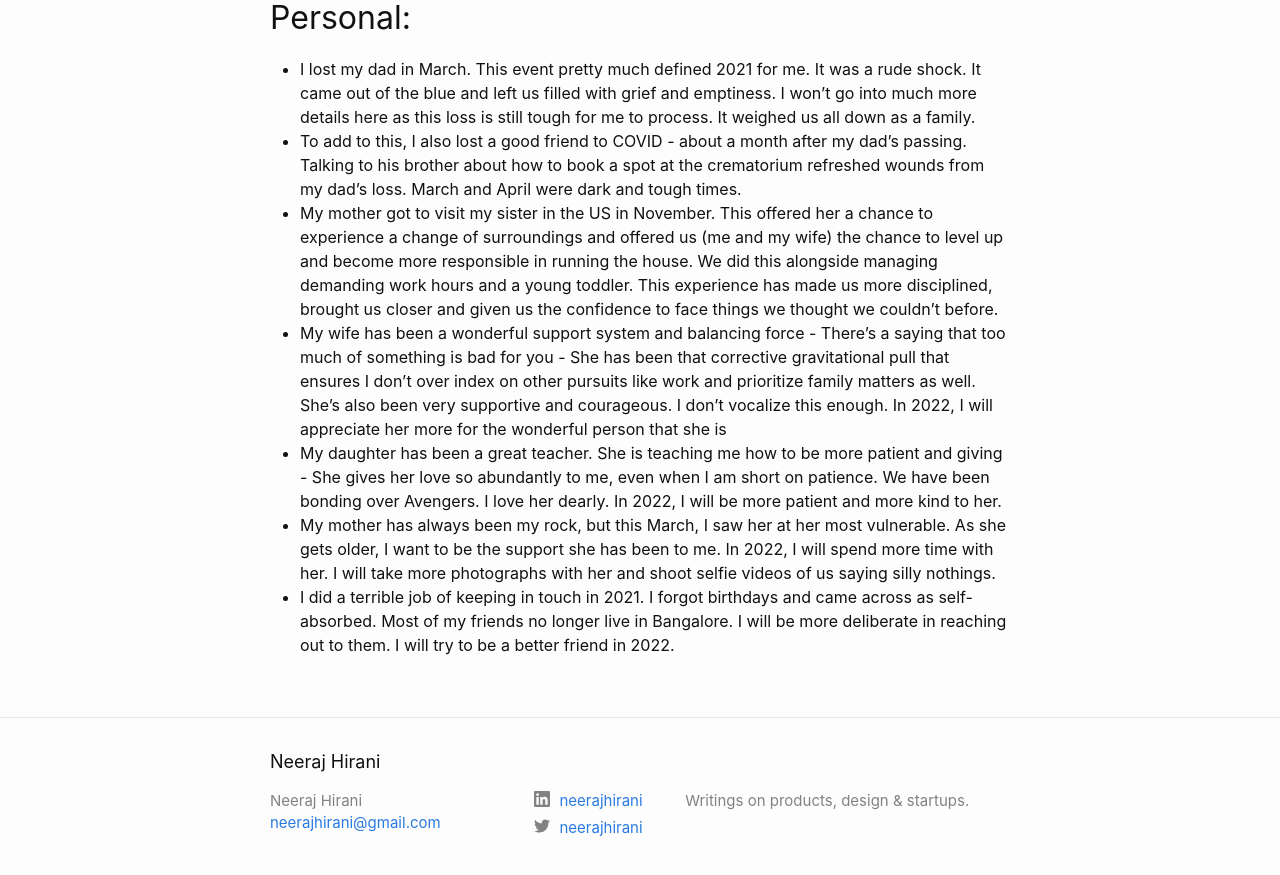
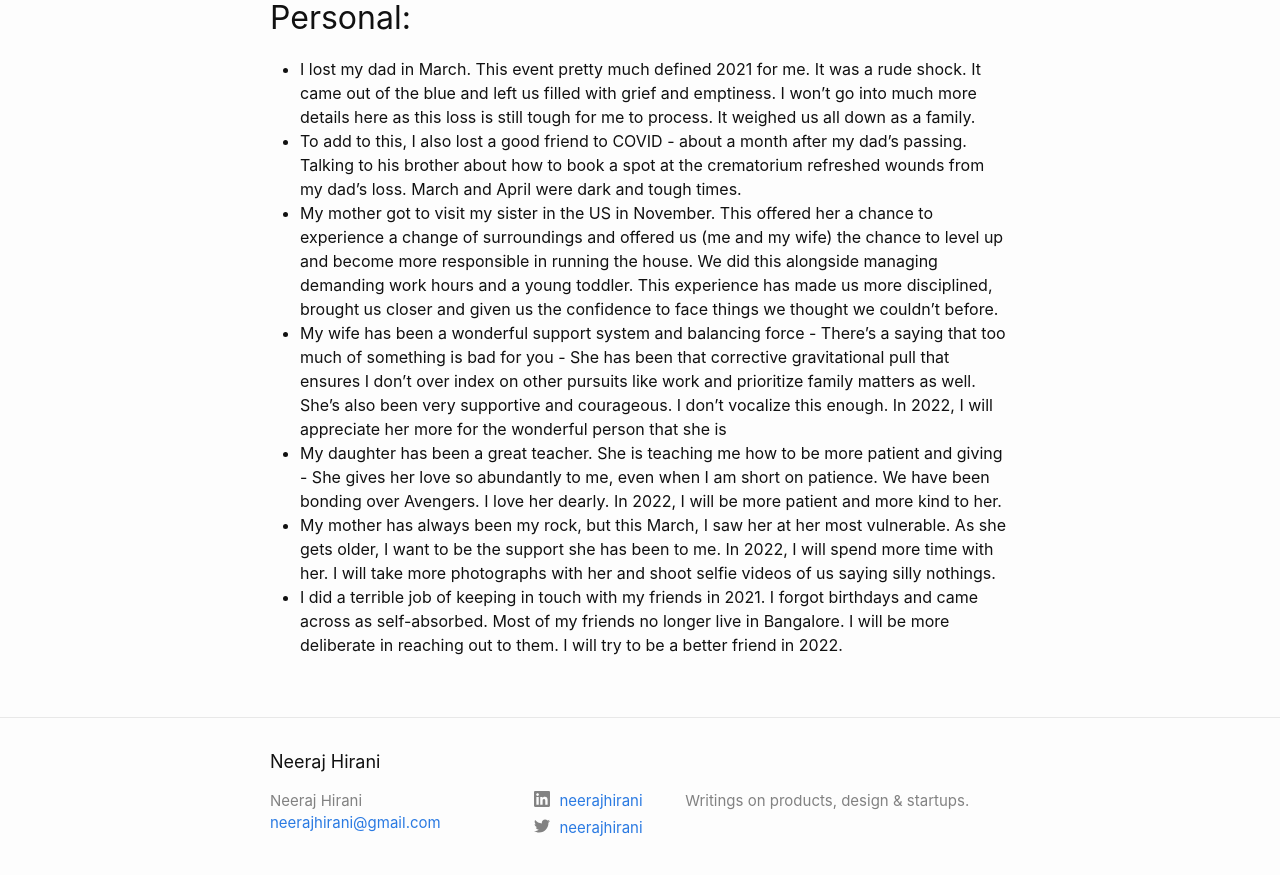
Before and after one commit to neerajhirani/neerajhirani.github.io, a Jekyll site: the page built from _posts/2021-12-31-reflections-from-2021.markdown, in a window 1280 px wide and 900 px high, scrolled down 1733 px. Shown: the top 875 px of the window. Built offline with Jekyll 4.4.1, drawn with Linux system fonts in a browser that asks for light colours.

Commit message:
Update 2021-12-31-reflections-from-2021.markdown

```diff
--- a/_posts/2021-12-31-reflections-from-2021.markdown
+++ b/_posts/2021-12-31-reflections-from-2021.markdown
@@ -44,4 +44,4 @@ This year went by in a flash. I want to assess it across five dimensions - Caree
 - My wife has been a wonderful support system and balancing force - There’s a saying that too much of something is bad for you - She has been that corrective gravitational pull that ensures I don’t over index on other pursuits like work and prioritize family matters as well. She’s also been very supportive and courageous. I don’t vocalize this enough. In 2022, I will appreciate her more for the wonderful person that she is
 - My daughter has been a great teacher. She is teaching me how to be more patient and giving - She gives her love so abundantly to me, even when I am short on patience. We have been bonding over Avengers. I love her dearly. In 2022, I will be more patient and more kind to her.
 - My mother has always been my rock, but this March, I saw her at her most vulnerable. As she gets older, I want to be the support she has been to me. In 2022, I will spend more time with her. I will take more photographs with her and shoot selfie videos of us saying silly nothings.
-- I did a terrible job of keeping in touch in 2021. I forgot birthdays and came across as self-absorbed. Most of my friends no longer live in Bangalore. I will be more deliberate in reaching out to them. I will try to be a better friend in 2022.
+- I did a terrible job of keeping in touch with my friends in 2021. I forgot birthdays and came across as self-absorbed. Most of my friends no longer live in Bangalore. I will be more deliberate in reaching out to them. I will try to be a better friend in 2022.
```
